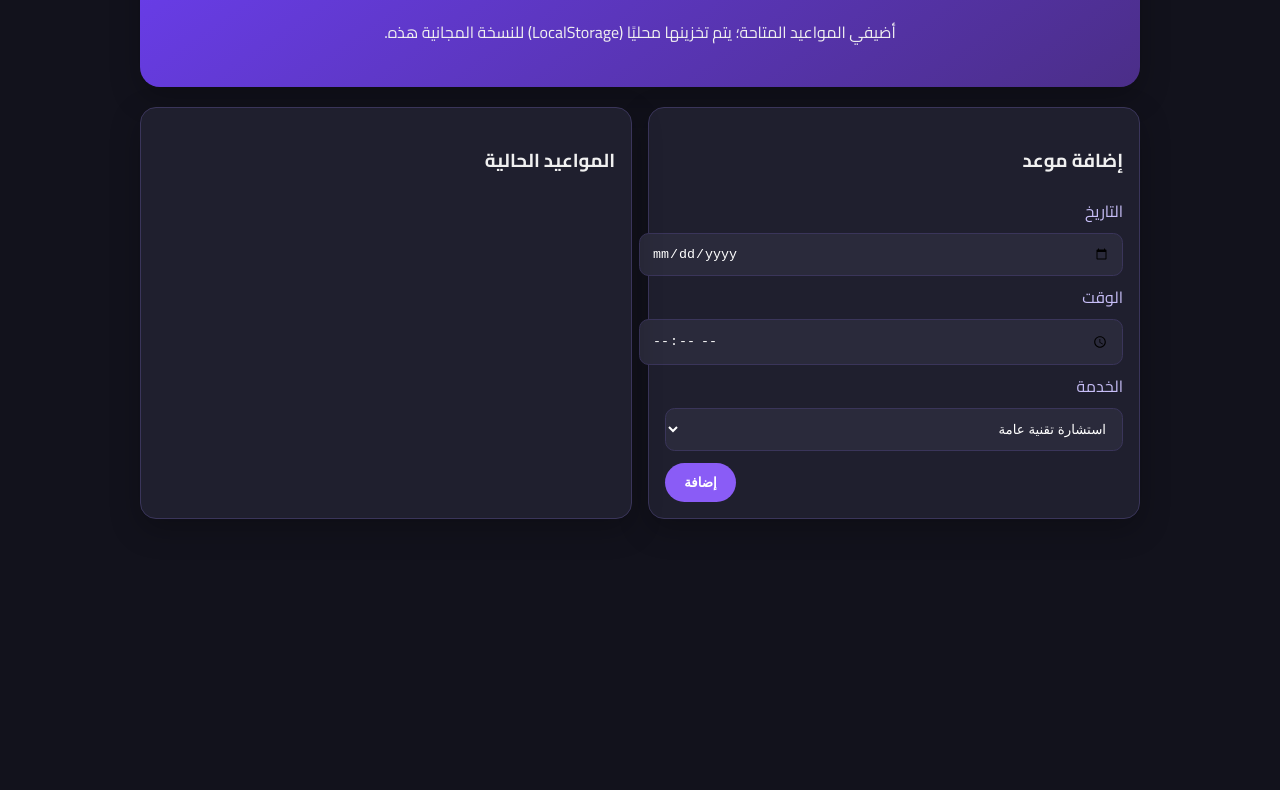
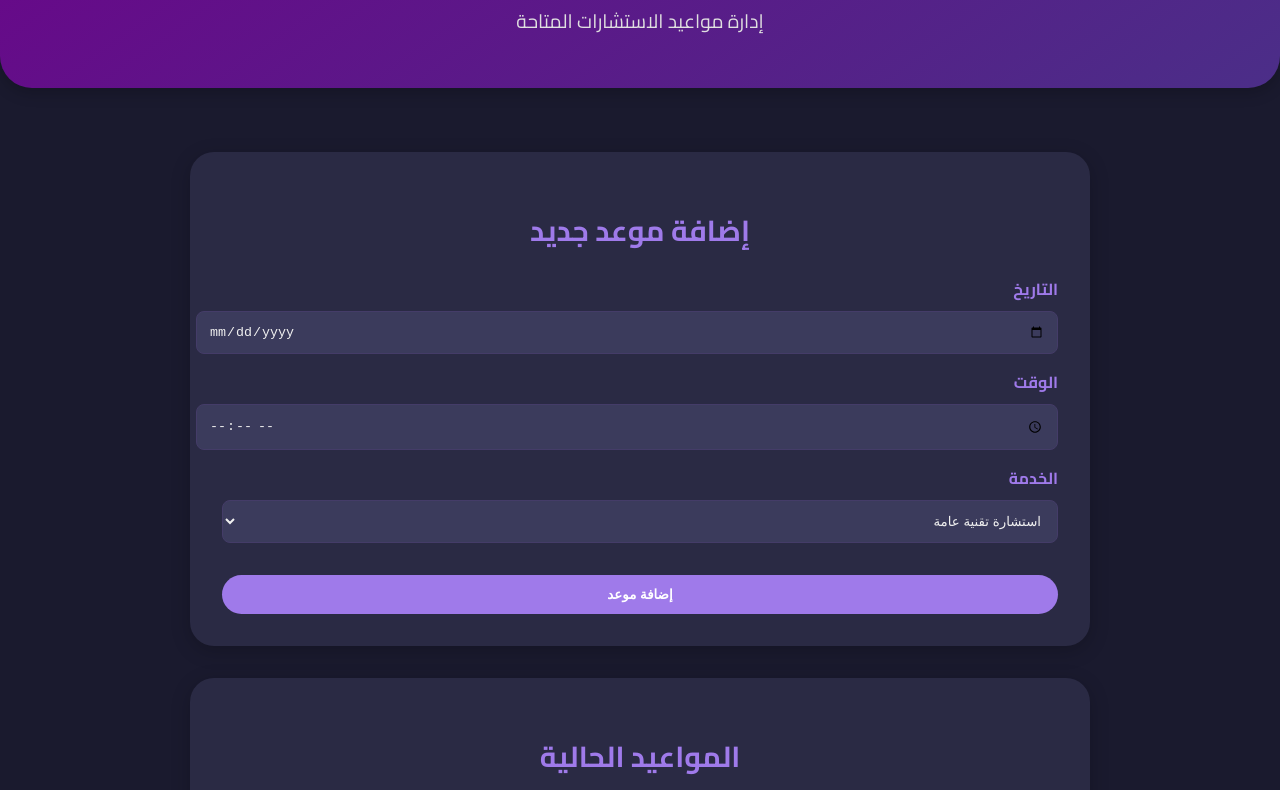
Before and after one commit to alanoudkhouj-pixel/alanoud-consulting, a plain HTML site: page admin.html in a window 1280 px wide. Shown: the part 144-934 px from the top of the page. Before the commit the page ends 800 px from the top, so only its background shows below. Drawn offline with Linux system fonts and the light colour scheme.

Commit message:
Update admin.html

```diff
--- a/admin.html
+++ b/admin.html
@@ -3,53 +3,218 @@
 <head>
     <meta charset="UTF-8">
     <meta name="viewport" content="width=device-width, initial-scale=1.0">
-  <title>لوحة تحكم الاستشارات | العنود خوج</title>
+    <title>لوحة تحكم العنود</title>
     <link href="https://fonts.googleapis.com/css2?family=Cairo:wght@400;700&display=swap" rel="stylesheet">
+    <script src="https://unpkg.com/@phosphor-icons/web@2.1.1/dist/phosphor.js"></script>
     <style>
-    :root{--bg:#12121c;--card:#1f1f2e;--txt:#f0f0f0;--acc:#8a5cf6;--br:#3a355a;--shadow:0 10px 30px rgba(0,0,0,.25)}
-    body{font-family:'Cairo',sans-serif;background:var(--bg);color:var(--txt);margin:0}
-    .wrap{max-width:1000px;margin:2rem auto;padding:1.25rem}
-    .hdr{background:linear-gradient(145deg,#6b3ef0,#4b2e88);border-radius:1.25rem;padding:1.5rem;text-align:center;box-shadow:var(--shadow)}
-    .grid{display:grid;grid-template-columns:1fr 1fr;gap:1rem;margin-top:1.25rem}
-    .card{background:var(--card);border:1px solid var(--br);border-radius:1rem;padding:1rem;box-shadow:var(--shadow)}
-    label{display:block;margin:.4rem 0;color:#c7bef7}
-    input,select{width:100%;padding:.75rem;border-radius:.6rem;border:1px solid var(--br);background:#2a2a3b;color:#fff}
-    .btn{background:var(--acc);border:none;color:#fff;border-radius:999px;padding:.75rem 1.2rem;font-weight:700;cursor:pointer}
-    .slot{background:#2a2a3b;border-right:4px solid var(--acc);padding:.8rem;border-radius:.6rem;margin:.5rem 0;display:flex;justify-content:space-between;align-items:center;gap:.5rem}
-    .bad{padding:.2rem .6rem;border-radius:999px;background:#4CAF50}
-    .bad.off{background:#F44336}
+        :root {
+            --bg-color: #1a1a2e;
+            --card-color: #2a2a44;
+            --text-color: #f0f0f0;
+            --highlight-color: #6a0589;
+            --accent-color: #9f7aea;
+            --shadow-color: rgba(0, 0, 0, 0.2);
+            --border-color: #443c68;
+        }
+
+        body {
+            font-family: 'Cairo', sans-serif;
+            background-color: var(--bg-color);
+            color: var(--text-color);
+            line-height: 1.6;
+            transition: all 0.3s ease-in-out;
+            padding: 0;
+            margin: 0;
+        }
+
+        .container {
+            max-width: 900px;
+            margin: 0 auto;
+            padding: 2rem;
+        }
+
+        .header {
+            text-align: center;
+            padding: 2rem;
+            background: linear-gradient(145deg, var(--highlight-color), #4b2e88);
+            border-bottom-left-radius: 2rem;
+            border-bottom-right-radius: 2rem;
+            box-shadow: 0 5px 15px var(--shadow-color);
+            margin-bottom: 2rem;
+        }
+
+        .main-title {
+            font-size: 2.5rem;
+            font-weight: 700;
+            color: #fff;
+        }
+
+        .subtitle {
+            font-size: 1.2rem;
+            color: #e0e0e0;
+        }
+
+        .card {
+            background-color: var(--card-color);
+            border-radius: 1.5rem;
+            padding: 2rem;
+            box-shadow: 0 5px 20px var(--shadow-color);
+            margin-bottom: 2rem;
+        }
+
+        .section-title {
+            font-size: 1.8rem;
+            font-weight: 700;
+            margin-bottom: 1.5rem;
+            text-align: center;
+            color: var(--accent-color);
+        }
+
+        .form-group {
+            margin-bottom: 1rem;
+        }
+
+        .form-label {
+            display: block;
+            margin-bottom: 0.5rem;
+            color: var(--accent-color);
+            font-weight: 600;
+        }
+
+        .form-input, .form-select {
+            width: 100%;
+            padding: 0.75rem;
+            border-radius: 0.5rem;
+            border: 1px solid var(--border-color);
+            background-color: #3b3b5c;
+            color: var(--text-color);
+            transition: all 0.2s;
+        }
+
+        .form-input:focus, .form-select:focus {
+            outline: none;
+            border-color: var(--accent-color);
+            box-shadow: 0 0 0 3px rgba(159, 122, 234, 0.2);
+        }
+
+        .button {
+            padding: 0.75rem 2rem;
+            border-radius: 2rem;
+            background: var(--accent-color);
+            color: white;
+            font-weight: 600;
+            transition: background 0.3s, transform 0.3s;
+            border: none;
+            cursor: pointer;
+            width: 100%;
+            margin-top: 1rem;
+        }
+
+        .button:hover {
+            background: var(--highlight-color);
+            transform: scale(1.02);
+        }
+
+        .slot-list {
+            display: grid;
+            gap: 1.5rem;
+        }
+
+        .slot-item {
+            background-color: #3b3b5c;
+            padding: 1.5rem;
+            border-radius: 1rem;
+            border-right: 5px solid;
+            transition: transform 0.3s;
+        }
+        .slot-item:hover {
+            transform: translateY(-5px);
+        }
+
+        .flex {
+            display: flex;
+            align-items: center;
+        }
+        .justify-between {
+            justify-content: space-between;
+        }
+        .mb-2 {
+            margin-bottom: 0.5rem;
+        }
+        .text-sm {
+            font-size: 0.875rem;
+        }
+        .status-badge {
+            font-size: 0.75rem;
+            font-weight: bold;
+            color: white;
+            padding: 0.25rem 0.75rem;
+            border-radius: 1rem;
+        }
+        .language-switcher {
+            position: absolute;
+            top: 20px;
+            left: 20px;
+            z-index: 10;
+        }
+        .language-switcher button {
+            background: none;
+            border: 2px solid var(--accent-color);
+            color: var(--accent-color);
+            padding: 0.5rem 1rem;
+            border-radius: 1.5rem;
+            cursor: pointer;
+            transition: all 0.3s;
+        }
+        .language-switcher button:hover {
+            background: var(--accent-color);
+            color: white;
+        }
     </style>
 </head>
 <body>
-  <div class="wrap">
-    <div class="hdr">
-      <h2>لوحة التحكم — المواعيد</h2>
-      <p>أضيفي المواعيد المتاحة؛ يتم تخزينها محليًا (LocalStorage) للنسخة المجانية هذه.</p>
+    <div class="language-switcher">
+        <button id="lang-toggle-btn">English</button>
     </div>
 
-    <div class="grid">
+    <div class="header">
+        <h1 class="main-title" id="main-title">لوحة تحكم العنود</h1>
+        <p class="subtitle" id="subtitle">إدارة مواعيد الاستشارات المتاحة</p>
+    </div>
+
+    <div class="container">
         <div class="card">
-        <h3>إضافة موعد</h3>
-        <form id="addForm">
-          <label>التاريخ</label><input type="date" id="date" required>
-          <label>الوقت</label><input type="time" id="time" required>
-          <label>الخدمة</label>
-          <select id="service">
-            <option>استشارة تقنية عامة</option>
-            <option>ذكاء اصطناعي وحلول مبتكرة</option>
-            <option>تحضير هاكاثون</option>
+            <h2 class="section-title" id="add-slot-title">إضافة موعد جديد</h2>
+            <form id="addSlotForm">
+                <div class="form-group">
+                    <label for="slotDate" class="form-label" id="date-label">التاريخ</label>
+                    <input type="date" id="slotDate" class="form-input" required>
+                </div>
+                <div class="form-group">
+                    <label for="slotTime" class="form-label" id="time-label">الوقت</label>
+                    <input type="time" id="slotTime" class="form-input" required>
+                </div>
+                <div class="form-group">
+                    <label for="slotService" class="form-label" id="service-label">الخدمة</label>
+                    <select id="slotService" class="form-select">
+                        <option value="general" id="general-option">استشارة تقنية عامة</option>
+                        <option value="ai" id="ai-option">استشارة في الذكاء الاصطناعي وحلول تقنية</option>
+                        <option value="hackathon" id="hackathon-option">استشارة للمشاركة في هاكاثون</option>
                     </select>
-          <div style="margin-top:.8rem;display:flex;justify-content:flex-end">
-            <button class="btn" type="submit">إضافة</button>
                 </div>
+                <button type="submit" class="button" id="add-slot-btn">إضافة موعد</button>
             </form>
         </div>
+
         <div class="card">
-        <h3>المواعيد الحالية</h3>
-        <div id="list"></div>
+            <h2 class="section-title" id="current-slots-title">المواعيد الحالية</h2>
+            <div id="loading-slots" class="text-center text-gray-500">جاري تحميل المواعيد...</div>
+            <div id="schedulesList" class="slot-list">
+                <!-- Schedules will be rendered here -->
             </div>
         </div>
     </div>
+
     <script type="module" src="./admin_script.js"></script>
 </body>
 </html>
```
Lines whose indentation alone changed are shown as unchanged.
